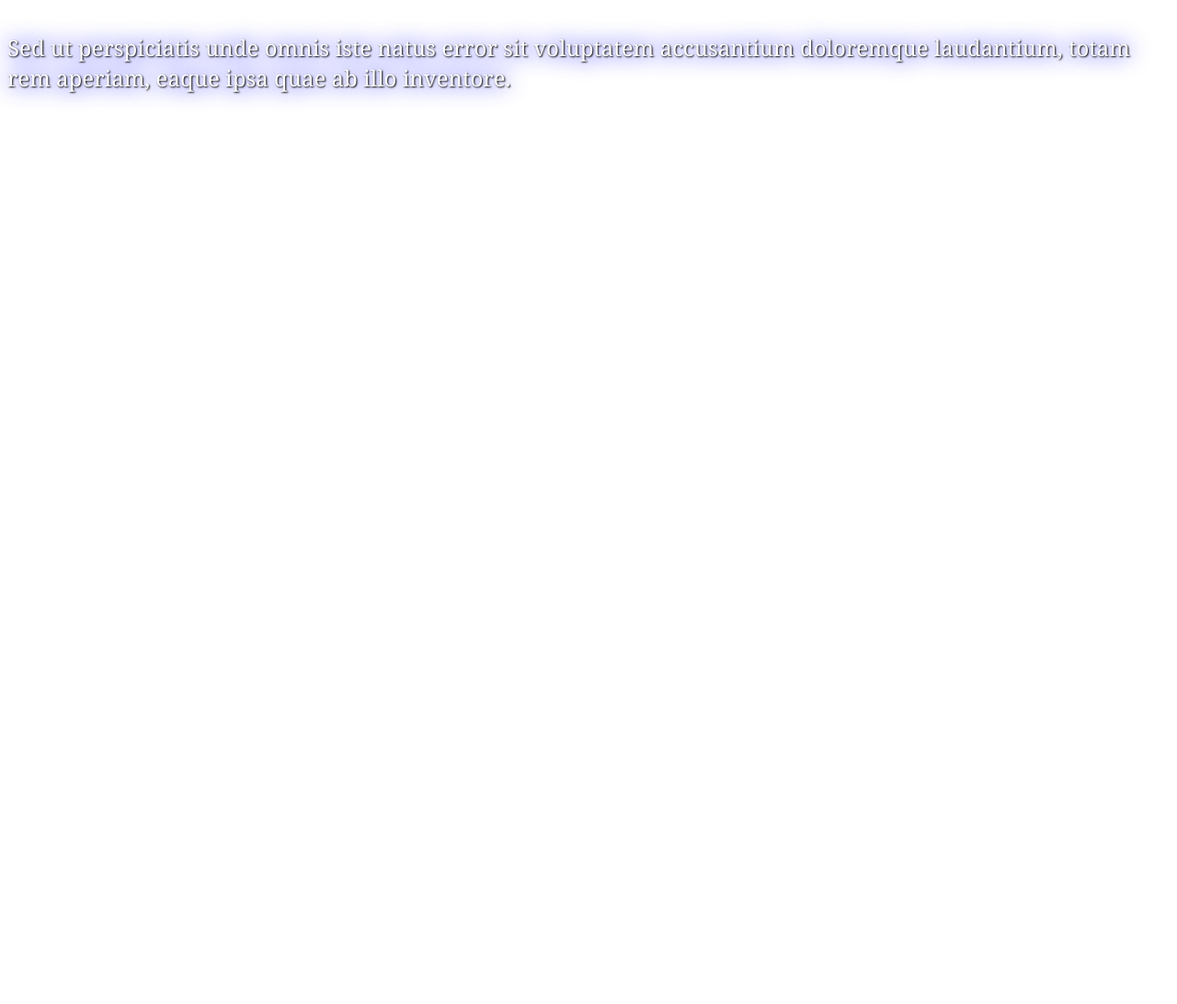
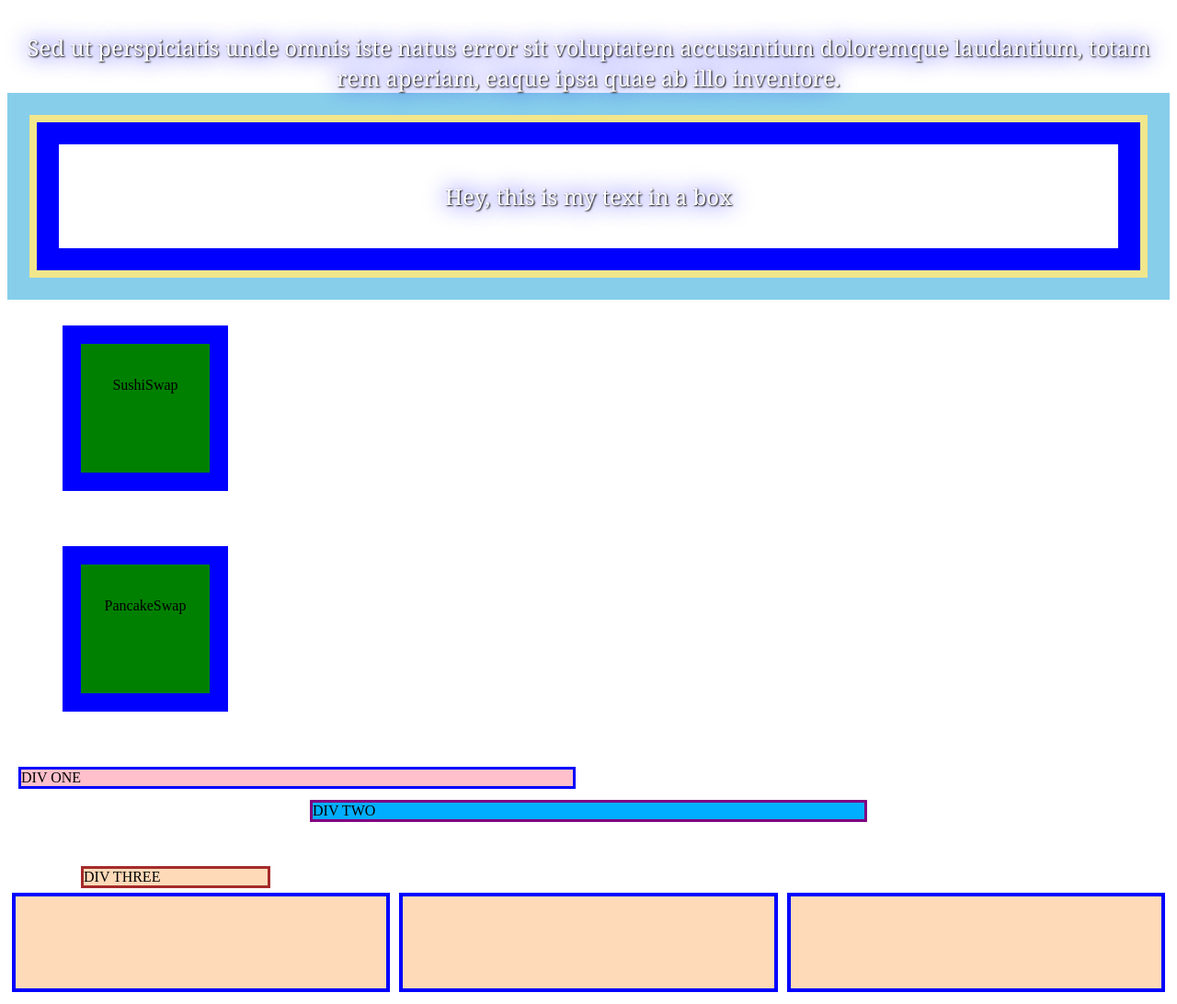
Before and after one commit to StephenEkwedike/OdinProject, a plain HTML site: page htm.html in a window 1280 px wide. Shown: the part 500-1592 px from the top of the page at 92% size. Before the commit the page ends 800 px from the top, so only its background shows below. Drawn offline with Linux system fonts and the light colour scheme.

Commit message:
new stuff

```diff
--- a/htm.html
+++ b/htm.html
@@ -55,5 +55,27 @@
 <p class="white-text-with-blue-shadow">Sed ut perspiciatis unde omnis iste
     natus error sit voluptatem accusantium doloremque laudantium,
     totam rem aperiam, eaque ipsa quae ab illo inventore.</p>
+
+    <div class="brdr">
+        <p class="white-text-with-blue-shadow">
+            Hey, this is my text in a box
+        </p>
+    </div>
+    <div class="box1">
+        <p>SushiSwap</p>
+    </div>
+    <div class="box1">
+        <p>PancakeSwap</p>
+    </div>
+    <div class="div1 alldiv">DIV ONE</div>
+    <div class="alldiv div2">DIV TWO</div>
+    <div class="alldiv div3">DIV THREE</div>
+
+    <div class="flxcont">
+        <div class="cl1"></div>
+        <div class="cl2"></div>
+        <div class="cl3"></div>
+
+    </div>
 </body>
 </html>
--- a/style.css
+++ b/style.css
@@ -1,6 +1,73 @@
+.flxcont{
+  display: flex;
+}
+
+.flxcont.cl2{
+  flex: 2 1 0%;
+}
+.flxcont div{
+  border: 4px blue solid;
+  background: peachpuff;
+  height: 100px;
+  flex: 1 1 0%;
+  margin: 5px;
+
+}
+.alldiv{
+  margin: 0 auto;
+  max-width: 600px;
+}
+.box1{
+  border: 20px solid blue;
+  margin: 60px;
+  height: 100px;
+  width: 100px;
+  padding: 20px;
+  text-align: center;
+  background-color: green;
+  /*box-sizing: border-box;*/
+  /*overflow: hidden; */
+
+}
+
+.div1{
+  border: 3px solid blue;
+  margin: 12px;
+  background: pink;
+  padding:0px;
+
+}
+
+.div2{
+  border: 3px solid purple;
+  margin-bottom: 0px;
+  background: rgb(0, 174, 255);
+
+}
+
+.div3{
+  border: 3px solid brown;
+  margin-left: 80px;
+  width: 200px;
+  background: peachpuff;
+  padding:0px;
+  margin-top: 48px;
+
+}
+
+
 div.lh{
   font-family: -apple-system, BlinkMacSystemFont, "Segoe UI", Roboto, Helvetica, Arial, sans-serif, "Apple Color Emoji", "Segoe UI Emoji", "Segoe UI Symbol";
   display: flex;
+}
+
+div.brdr{
+  border: 1.5rem solid blue;
+  margin: 2rem;
+  padding: 1rem;
+  outline: 0.5rem solid khaki;
+  box-shadow: 0 0 0 2rem skyblue;
+
 }
 
 input{
@@ -23,11 +90,12 @@ table, tr, td, th {
 }
 
 .lineheight{
-  line-height: 1.5;
+  line-height: 1.5em;
 }
 
 .white-text-with-blue-shadow{
   text-shadow: 1px 1px 2px black, 0 0 1em blue;
   color: white;
   font: 1.5em Georgia, serif;
+  text-align: center;
 }
```
